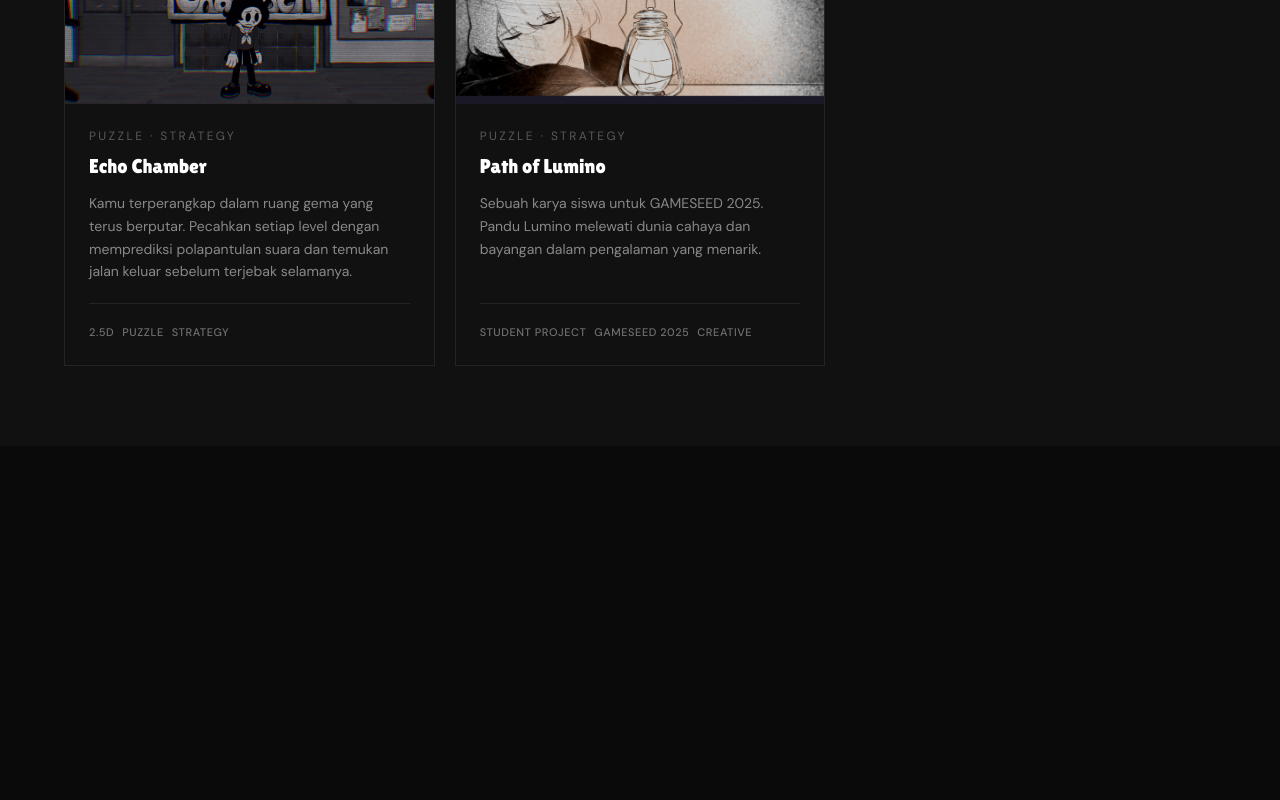
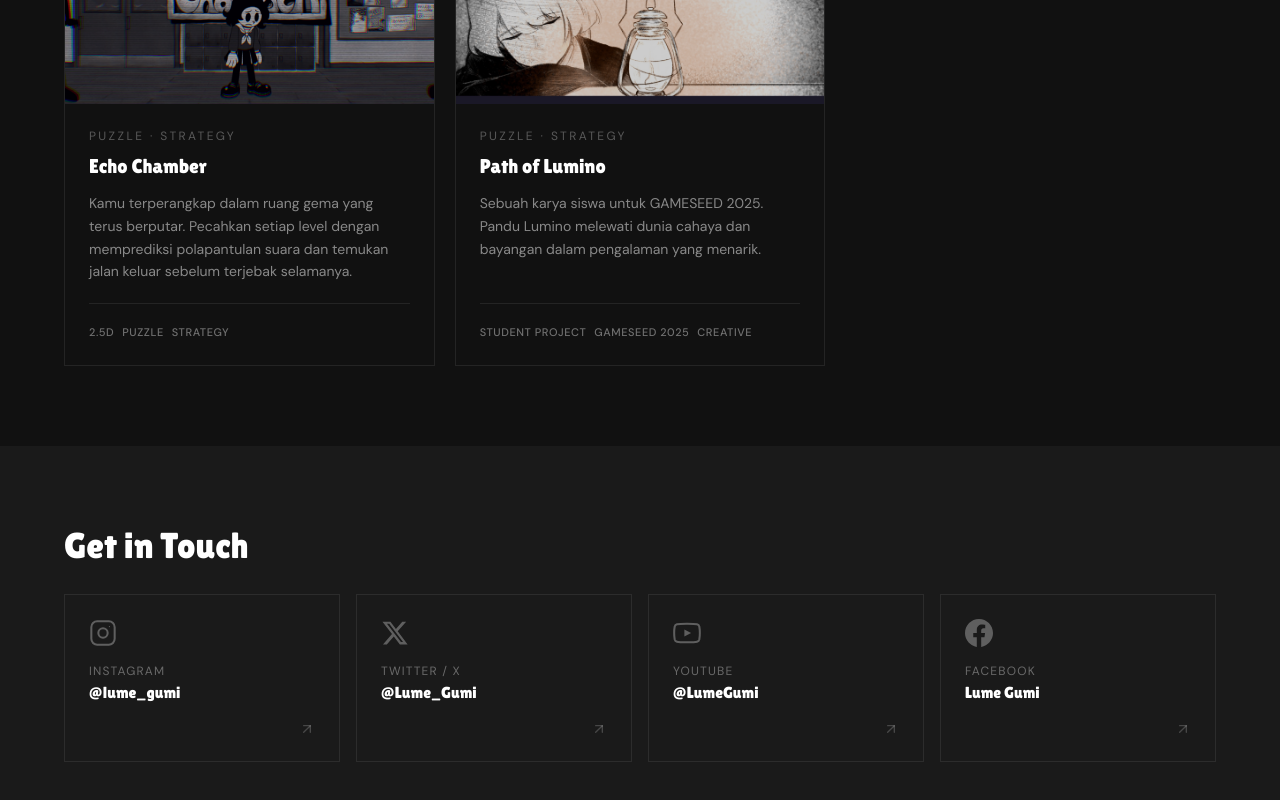
Before and after one commit to rizkicahyaa/fe-lumegumi, a Next.js app: page / in a window 1280 px wide. Shown: the part 1896-2696 px from the top of the page. Before the commit the page ends 2342 px from the top, so only its background shows below. Built offline with nearby package versions, Linux system fonts and the light colour scheme.

Commit message:
feat: implement contact section and integrate into homepage layout

```diff
--- /dev/null
+++ b/app/components/Contact.tsx
@@ -0,0 +1,89 @@
+"use client";
+
+import { lilitaOne, dmSans } from "../fonts";
+
+const socials = [
+    {
+        label: "Instagram",
+        handle: "@lume_gumi",
+        href: "https://instagram.com/lume_gumi",
+        color: "hover:border-pink-500/40 hover:bg-pink-500/5",
+        iconColor: "group-hover:text-pink-400",
+        icon: (
+            <svg xmlns="http://www.w3.org/2000/svg" viewBox="0 0 24 24" fill="none" stroke="currentColor" strokeWidth="1.75" strokeLinecap="round" strokeLinejoin="round" className="w-7 h-7">
+                <rect x="2" y="2" width="20" height="20" rx="5" ry="5" />
+                <circle cx="12" cy="12" r="4" />
+                <circle cx="17.5" cy="6.5" r="0.5" fill="currentColor" stroke="none" />
+            </svg>
+        ),
+    },
+    {
+        label: "Twitter / X",
+        handle: "@Lume_Gumi",
+        href: "https://x.com/Lume_Gumi",
+        color: "hover:border-sky-500/40 hover:bg-sky-500/5",
+        iconColor: "group-hover:text-sky-400",
+        icon: (
+            <svg xmlns="http://www.w3.org/2000/svg" viewBox="0 0 24 24" fill="currentColor" className="w-7 h-7">
+                <path d="M18.244 2.25h3.308l-7.227 8.26 8.502 11.24H16.17l-5.214-6.817L4.99 21.75H1.68l7.73-8.835L1.254 2.25H8.08l4.713 6.231zm-1.161 17.52h1.833L7.084 4.126H5.117z" />
+            </svg>
+        ),
+    },
+    {
+        label: "YouTube",
+        handle: "@LumeGumi",
+        href: "https://www.youtube.com/@LumeGumi",
+        color: "hover:border-red-500/40 hover:bg-red-500/5",
+        iconColor: "group-hover:text-red-400",
+        icon: (
+            <svg xmlns="http://www.w3.org/2000/svg" viewBox="0 0 24 24" fill="none" stroke="currentColor" strokeWidth="1.75" strokeLinecap="round" strokeLinejoin="round" className="w-7 h-7">
+                <path d="M22.54 6.42a2.78 2.78 0 0 0-1.95-1.96C18.88 4 12 4 12 4s-6.88 0-8.59.46A2.78 2.78 0 0 0 1.46 6.42 29 29 0 0 0 1 12a29 29 0 0 0 .46 5.58A2.78 2.78 0 0 0 3.41 19.54C5.12 20 12 20 12 20s6.88 0 8.59-.46a2.78 2.78 0 0 0 1.95-1.96A29 29 0 0 0 23 12a29 29 0 0 0-.46-5.58z" />
+                <polygon points="9.75 15.02 15.5 12 9.75 8.98 9.75 15.02" fill="currentColor" stroke="none" />
+            </svg>
+        ),
+    },
+    {
+        label: "Facebook",
+        handle: "Lume Gumi",
+        href: "https://web.facebook.com/profile.php?id=61584893652738",
+        color: "hover:border-blue-500/40 hover:bg-blue-500/5",
+        iconColor: "group-hover:text-blue-400",
+        icon: (
+            <svg xmlns="http://www.w3.org/2000/svg" viewBox="0 0 24 24" fill="currentColor" className="w-7 h-7">
+                <path d="M24 12.073c0-6.627-5.373-12-12-12s-12 5.373-12 12c0 5.99 4.388 10.954 10.125 11.854v-8.385H7.078v-3.47h3.047V9.43c0-3.007 1.792-4.669 4.533-4.669 1.312 0 2.686.235 2.686.235v2.953H15.83c-1.491 0-1.956.925-1.956 1.874v2.25h3.328l-.532 3.47h-2.796v8.385C19.612 23.027 24 18.062 24 12.073z" />
+            </svg>
+        ),
+    },
+];
+
+export default function Contact() {
+    return (
+        <section id="contact" className="w-full bg-[#1a1a1a] py-20 px-6 lg:px-16" aria-labelledby="contact-heading">
+            <div className="max-w-6xl mx-auto">
+                <div className="mb-7">
+                    <h2 id="contact-heading" className={`${lilitaOne.className} text-white text-3xl lg:text-4xl`}>
+                        Get in Touch
+                    </h2>
+                </div>
+
+                <div className="grid grid-cols-2 lg:grid-cols-4 gap-4">
+                    {socials.map((social) => (
+                        <a key={social.label} href={social.href} target="_blank" rel="noopener noreferrer" aria-label={`Kunjungi ${social.label} Lume Gumi`} className={`group flex flex-col gap-4 p-6 border border-white/8 ${social.color} transition-all duration-300 hover:-translate-y-0.5`}>
+                            <span className={`text-white/30 transition-colors duration-300 ${social.iconColor}`}>{social.icon}</span>
+
+                            <div className="flex flex-col gap-0.5 mt-auto">
+                                <p className={`${dmSans.className} text-white/35 text-xs tracking-widest uppercase`}>{social.label}</p>
+                                <p className={`${lilitaOne.className} text-white text-base`}>{social.handle}</p>
+                            </div>
+
+                            <svg xmlns="http://www.w3.org/2000/svg" viewBox="0 0 24 24" fill="none" stroke="currentColor" strokeWidth="2" strokeLinecap="round" strokeLinejoin="round" className="w-4 h-4 text-white/20 group-hover:text-white/50 transition-all duration-300 group-hover:translate-x-0.5 group-hover:-translate-y-0.5 self-end">
+                                <line x1="7" y1="17" x2="17" y2="7" />
+                                <polyline points="7 7 17 7 17 17" />
+                            </svg>
+                        </a>
+                    ))}
+                </div>
+            </div>
+        </section>
+    );
+}
--- a/app/page.tsx
+++ b/app/page.tsx
@@ -2,6 +2,7 @@ import Navbar from './components/Navbar'
 import HeroCarousel from './components/HeroCarousel'
 import About from './components/About'
 import Games from './components/Games'
+import Contact from './components/Contact'
 
 export default function Home() {
   return (
@@ -10,6 +11,7 @@ export default function Home() {
       <HeroCarousel />
       <About />
       <Games />
+      <Contact />
     </main>
   )
 }
```
